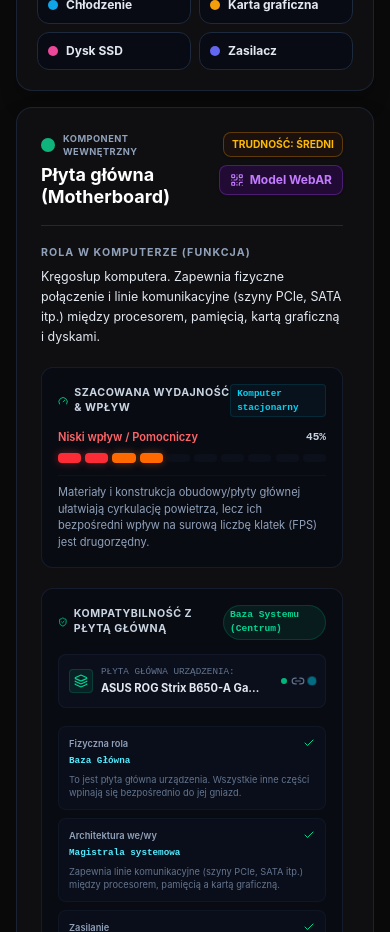
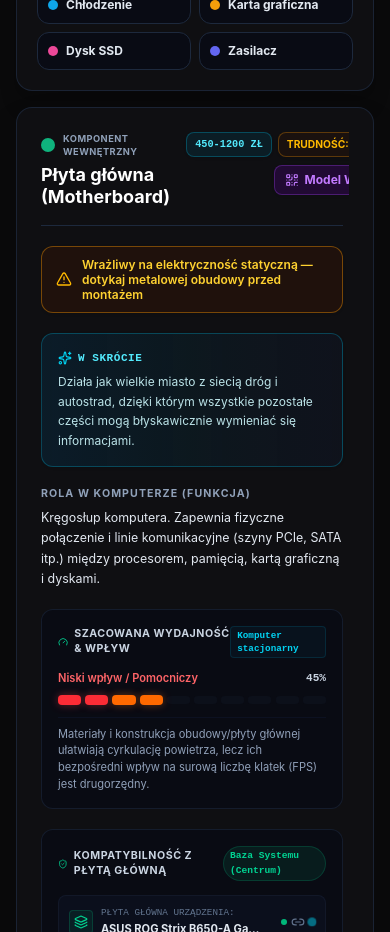
Before and after one commit to krzjur-oss/IABK, a React (Vite) app: page / in a window 390 px wide. Shown: the part 1600-2532 px from the top of the page. Built offline with nearby package versions, Linux system fonts and the light colour scheme.

Commit message:
feat: expand component metadata and UI
Added ELI5 descriptions, pricing, and ESD sensitivity fields to component models. Updated the DetailPanel to display pricing information and prepare for ESD safety warnings.

```diff
--- a/src/components/DetailPanel.tsx
+++ b/src/components/DetailPanel.tsx
@@ -2159,9 +2159,20 @@ interface StressDataPoint {
           </div>
 
           <div className="flex flex-col items-end gap-2 shrink-0">
-            <span className={`uppercase font-bold border flex items-center shadow-sm clamp-badge-lg rounded-lg ${getDifficultyBadge(component.difficulty)}`}>
-              Trudność: {component.difficulty}
-            </span>
+            <div className="flex items-center gap-1.5 flex-wrap justify-end">
+              {component.priceRangePLN && (
+                <span className={`uppercase font-bold border flex items-center shadow-sm clamp-badge-lg rounded-lg font-mono ${
+                  isLight
+                    ? "bg-cyan-50 border-cyan-300 text-cyan-800"
+                    : "bg-cyan-950/40 border-cyan-500/30 text-cyan-300"
+                }`}>
+                  {component.priceRangePLN}
+                </span>
+              )}
+              <span className={`uppercase font-bold border flex items-center shadow-sm clamp-badge-lg rounded-lg ${getDifficultyBadge(component.difficulty)}`}>
+                Trudność: {component.difficulty}
+              </span>
+            </div>
             <button
               type="button"
               onClick={() => setShowARModal(true)}
@@ -2173,6 +2184,43 @@ interface StressDataPoint {
             </button>
           </div>
         </div>
+
+        {/* Ostrzeżenie o wrażliwości na wyładowania elektrostatyczne (ESD) */}
+        {component.esdSensitive && (
+          <div className={`flex items-center space-x-2.5 px-3.5 py-2.5 rounded-xl border shadow-sm transition-all ${
+            isLight
+              ? "bg-amber-50/90 border-amber-300/80 text-amber-900"
+              : "bg-amber-950/30 border-amber-500/40 text-amber-300"
+          }`}>
+            <AlertTriangle className={`w-4 h-4 shrink-0 ${isLight ? "text-amber-600" : "text-amber-400"}`} />
+            <span className="text-xs font-semibold leading-tight">
+              Wrażliwy na elektryczność statyczną — dotykaj metalowej obudowy przed montażem
+            </span>
+          </div>
+        )}
+
+        {/* Sekcja "W skrócie" (Prosta analogia dydaktyczna dla uczniów) */}
+        {component.eli5 && (
+          <div className={`p-4 rounded-xl border space-y-1.5 shadow-sm transition-all ${
+            isLight
+              ? "bg-sky-50/80 border-sky-200"
+              : "bg-gradient-to-r from-sky-950/40 via-cyan-950/25 to-slate-900/40 border-cyan-500/30"
+          }`}>
+            <div className="flex items-center space-x-1.5">
+              <Sparkles className={`w-3.5 h-3.5 ${isLight ? "text-sky-600" : "text-cyan-400"}`} />
+              <h4 className={`text-[11px] font-bold uppercase tracking-wider font-mono ${
+                isLight ? "text-sky-900" : "text-cyan-300"
+              }`}>
+                W skrócie
+              </h4>
+            </div>
+            <p className={`text-xs md:text-sm leading-relaxed font-sans ${
+              isLight ? "text-slate-700 font-medium" : "text-cyan-100/90"
+            }`}>
+              {component.eli5}
+            </p>
+          </div>
+        )}
 
         {/* Detailed Description */}
         <div>
--- a/src/types.ts
+++ b/src/types.ts
@@ -38,6 +38,12 @@ export interface ComponentInfo {
   shortName: string;
   /** Rola podzespołu w architekturze komputera */
   role: string;
+  /** Jednozdaniowe, bardzo proste wyjaśnienie roli komponentu językiem zrozumiałym dla ucznia klasy 4-6 SP */
+  eli5?: string;
+  /** Orientacyjne widełki cenowe w złotówkach (np. "150-400 zł") */
+  priceRangePLN?: string;
+  /** Czy komponent jest wrażliwy na wyładowania elektrostatyczne (ESD) */
+  esdSensitive?: boolean;
   /** Lista kluczowych parametrów i specyfikacji technicznych */
   specs: string[];
   /** Praktyczna wskazówka montażowa lub eksploatacyjna */
@@ -131,6 +137,9 @@ export const PC_COMPONENTS: ComponentInfo[] = [
     name: "Obudowa (PC Case)",
     shortName: "Obudowa",
     role: "Chroni i porządkuje wszystkie podzespoły wewnętrzne komputera, organizuje przepływ powietrza i uziemia elektrycznie całą strukturę.",
+    eli5: "Działa jak solidny dom ze zbroją chroniący delikatne wnętrze i dbający o to, by w środku wiał przyjemny, chłodzący wiaterek.",
+    priceRangePLN: "200-600 zł",
+    esdSensitive: false,
     specs: [
       "Standardy płyt: ATX, m-ATX, Mini-ITX",
       "Maksymalna długość GPU: np. 360-400 mm",
@@ -149,6 +158,9 @@ export const PC_COMPONENTS: ComponentInfo[] = [
     name: "Płyta główna (Motherboard)",
     shortName: "Płyta główna",
     role: "Kręgosłup komputera. Zapewnia fizyczne połączenie i linie komunikacyjne (szyny PCIe, SATA itp.) między procesorem, pamięcią, kartą graficzną i dyskami.",
+    eli5: "Działa jak wielkie miasto z siecią dróg i autostrad, dzięki którym wszystkie pozostałe części mogą błyskawicznie wymieniać się informacjami.",
+    priceRangePLN: "450-1200 zł",
+    esdSensitive: true,
     specs: [
       "Chpset (np. AMD B650, Intel Z790)",
       "Gniazdo procesora (Socket - np. AM5, LGA1700)",
@@ -167,6 +179,9 @@ export const PC_COMPONENTS: ComponentInfo[] = [
     name: "Procesor (CPU)",
     shortName: "Procesor",
     role: "Centralna Jednostka Przetwarzająca - 'mózg' komputera. Wykonuje miliardy obliczeń na sekundę, kierując dystrybucją zadań w całym systemie.",
+    eli5: "To szef i mózg całego komputera – jak genialny matematyk, który błyskawicznie rozwiązuje zadania i mówi innym częściom, co mają robić.",
+    priceRangePLN: "600-2200 zł",
+    esdSensitive: true,
     specs: [
       "Liczba rdzeni i wątków: np. 6 rdzeni / 12 wątków, 8/16 lub więcej",
       "Taktowanie: Bazowe np. 3.8 GHz, Boost np. 5.1 GHz",
@@ -185,6 +200,9 @@ export const PC_COMPONENTS: ComponentInfo[] = [
     name: "Pamięć RAM",
     shortName: "Pamięć RAM",
     role: "Pamięć o dostępie losowym. Bardzo szybka, tymczasowa przestrzeń robocza dla systemu operacyjnego i otwartych aplikacji, w której dane są stale nadpisywane.",
+    eli5: "Działa jak blat biurka szkolnego: im jest większy, tym więcej otwartych książek i zeszytów zmieścisz pod ręką do szybkiej pracy, ale po wyłączeniu komputera wszystko z niego znika.",
+    priceRangePLN: "200-600 zł",
+    esdSensitive: true,
     specs: [
       "Standard: DDR4 lub DDR5",
       "Pojemność: np. 16 GB, 32 GB (Dual-Channel)",
@@ -203,6 +221,9 @@ export const PC_COMPONENTS: ComponentInfo[] = [
     name: "Chłodzenie procesora (CPU Cooler)",
     shortName: "Chłodzenie",
     role: "Odprowadza ogromne ilości ciepła wydzielanego przez pracujący procesor. Zapobiega przegrzaniu i redukcji wydajności (tzw. throttlingowi).",
+    eli5: "To osobisty wiatrak i lodówka dla procesora, która ratuje go przed przegrzaniem i zmęczeniem, gdy wykonuje bardzo trudne zadania lub uruchamia grę.",
+    priceRangePLN: "120-450 zł",
+    esdSensitive: false,
     specs: [
       "Typ: Chłodzenie powietrzne (radiator + wentylator) lub wodne (AIO 240/360mm)",
       "Maksymalne TDP: np. do 220W odprowadzanego ciepła",
@@ -221,6 +242,9 @@ export const PC_COMPONENTS: ComponentInfo[] = [
     name: "Karta graficzna (GPU)",
     shortName: "Karta graficzna",
     role: "Dedykowana jednostka renderująca grafikę 3D, generująca obraz przesyłany na monitor. Kluczowy komponent do gier, modelowania 3D i obróbki wideo.",
+    eli5: "To niesamowicie szybki artysta malarz, którego zadaniem jest błyskawiczne rysowanie pięknych, kolorowych trójwymiarowych światów na Twoim ekranie.",
+    priceRangePLN: "1200-4500 zł",
+    esdSensitive: true,
     specs: [
       "Ilość pamięci własnej: np. 8 GB, 12 GB, 16 GB, 24 GB GDDR6 / GDDR6X",
       "Szyna pamięci: np. 192-bit, 256-bit",
@@ -239,6 +263,9 @@ export const PC_COMPONENTS: ComponentInfo[] = [
     name: "Dysk SSD NVMe (M.2)",
     shortName: "Dysk SSD",
     role: "Trwała pamięć masowa. Przechowuje system operacyjny, programy i gry. Dzięki technologii NVMe oferuje prędkości do kilkunastu razy wyższe niż tradycyjne dyski SATA.",
+    eli5: "Działa jak pojemna szafa na książki i gry – wszystko, co w niej schowasz, bezpiecznie czeka na Ciebie nawet po wyciągnięciu wtyczki z kontaktu.",
+    priceRangePLN: "250-700 zł",
+    esdSensitive: true,
     specs: [
       "Pojemność: np. 1 TB, 2 TB",
       "Interfejs: M.2 PCIe Gen 4.0 x4",
@@ -257,6 +284,9 @@ export const PC_COMPONENTS: ComponentInfo[] = [
     name: "Zasilacz (PSU)",
     shortName: "Zasilacz",
     role: "Serce układu zasilania. Zamienia prąd zmienny z sieci (230V) na prąd stały o niskim napięciu (12V, 5V, 3.3V) wymagany przez wrażliwą elektronikę.",
+    eli5: "To serce i elektrownia komputera, która pobiera niebezpieczny prąd ze ściany i rozdziela go w bezpiecznych, małych porcjach do każdej części.",
+    priceRangePLN: "300-750 zł",
+    esdSensitive: false,
     specs: [
       "Moc znamionowa: np. 650W, 750W, 850W+",
       "Certyfikat energetyczny: 80 Plus Bronze / Gold / Platinum (wysoka sprawność)",
```
